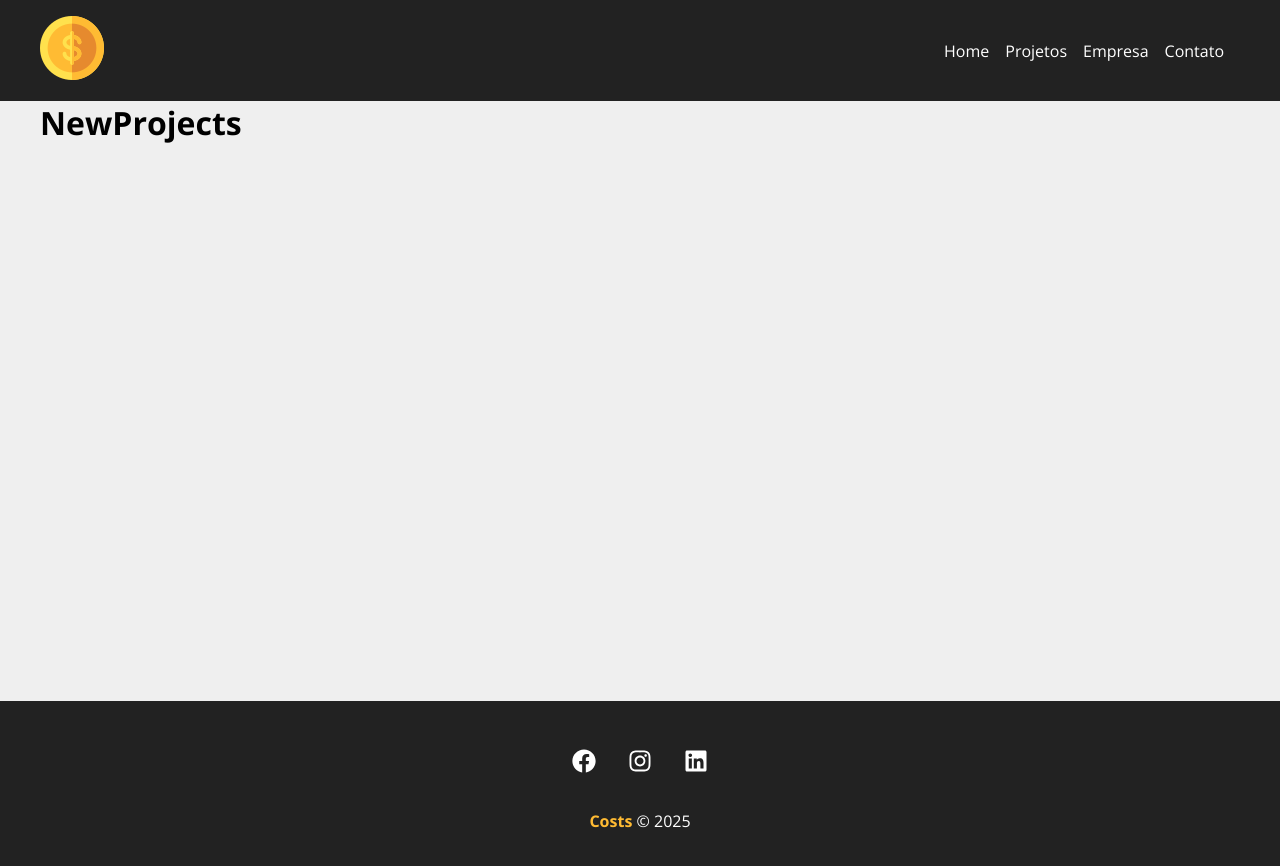
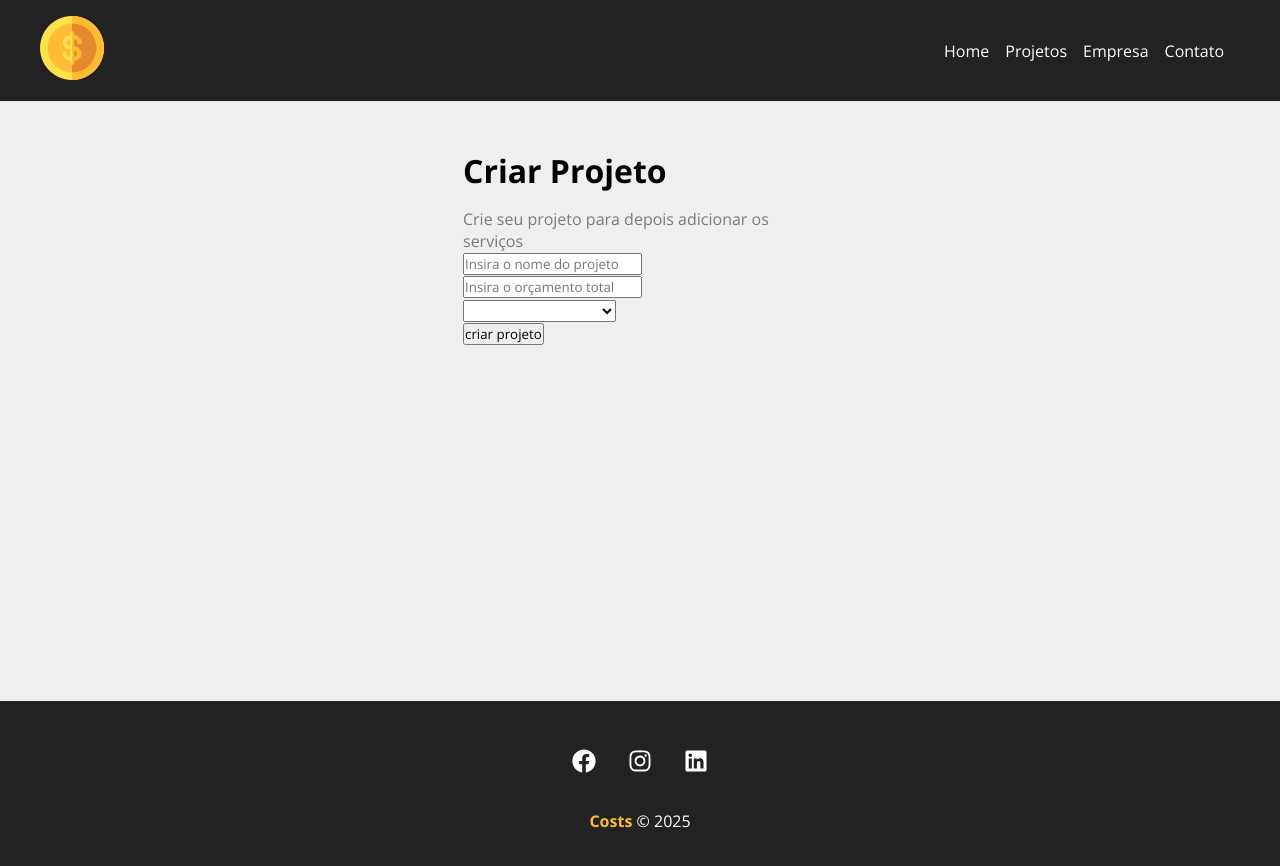
Before and after one commit to leonardoaraujo18/projeto-costs, a React (Create React App) app in the folder costs/: page /newproject in a window 1280 px wide. Shown: the top 866 px of the page. Built offline with nearby package versions, Linux system fonts and the light colour scheme.

Commit message:
Criando o Form do projeto

```diff
--- a/costs/src/App.js
+++ b/costs/src/App.js
@@ -1,4 +1,4 @@
-import { BrowserRouter as Router, Routes, Route, Link } from 'react-router-dom';
+import { BrowserRouter as Router, Routes, Route,} from 'react-router-dom';
 import Home from './components/pages/Home';
 import Company from './components/pages/Company';
 import Contact from './components/pages/Contact';
--- a/costs/src/components/pages/NewProjects.js
+++ b/costs/src/components/pages/NewProjects.js
@@ -1,7 +1,12 @@
+import ProjectForm from '../project/ProjectForm';
+import styles from './NewProjects.module.css'
+
 function NewProjects(){
     return(
-        <div>
-            <h1>NewProjects</h1>
+        <div className={styles.newproject_container}>
+            <h1>Criar Projeto</h1>
+            <p>Crie seu projeto para depois adicionar os serviços</p>
+            <ProjectForm />
         </div>
     )
 }
--- /dev/null
+++ b/costs/src/components/pages/NewProjects.module.css
@@ -0,0 +1,13 @@
+.newproject_container{
+    width: 450px;
+    margin: 0 auto;
+    padding: 3em;
+}
+
+.newproject_container h1{
+    margin-bottom: 0.5em;
+}
+
+.newproject_container p{
+    color: #7b7b7b;
+}
--- /dev/null
+++ b/costs/src/components/project/ProjectForm.js
@@ -0,0 +1,23 @@
+function ProjectForm(){
+    return(
+        <form>
+            <div>
+                <input type="text" placeholder="Insira o nome do projeto" />
+            </div>
+
+            <div>
+                <input type="number" placeholder="Insira o orçamento total" />
+            </div>
+
+            <div>
+                <select name="category_id">
+                    <option disabled>Selecione a categoria</option>
+                </select>
+            </div>
+
+            <input type="submit" value="criar projeto" />
+        </form>
+    )
+}
+
+export default ProjectForm;
```
